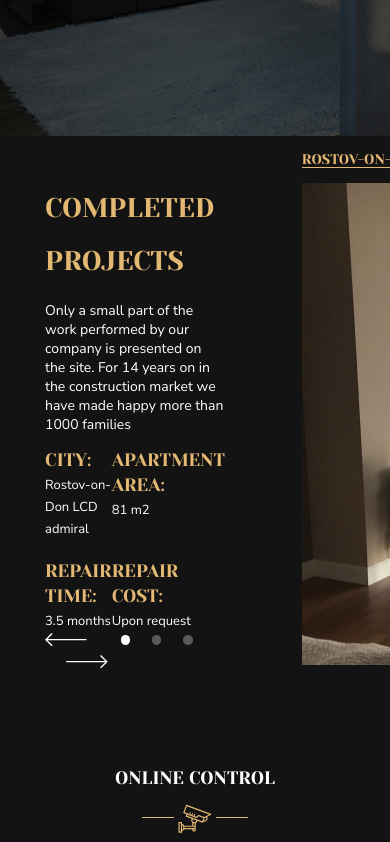
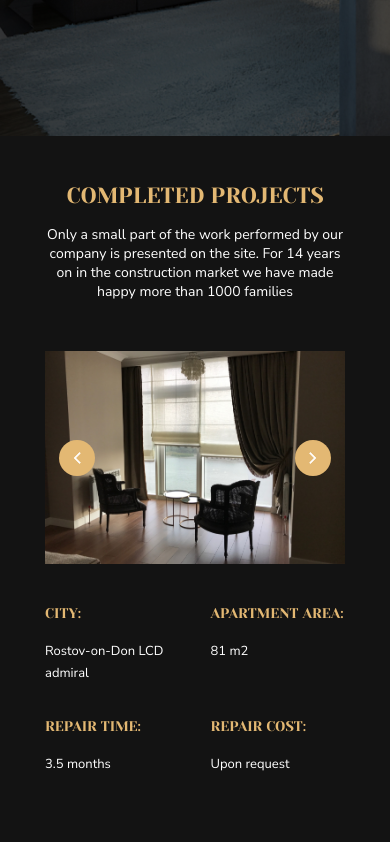
Before and after one commit to ivan-developer-01/IC-RDP-project, a plain HTML site: page index.html in a window 390 px wide. Shown: the part 662-1504 px from the top of the page. Drawn offline with Linux system fonts and the light colour scheme.

Commit message:
mobile: adapt the completed-projects section

```diff
--- a/index.html
+++ b/index.html
@@ -61,6 +61,25 @@
 						Only a small part of the work performed by our company is presented on the site. For 14 years on in the construction market we have made happy more than 1000 families
 					</p>
 
+					<div class="completed-projects__mobile-slider">
+						<div class="completed-projects__image-list">
+							<img class="completed-projects__image active" src="images/1_rostov_on_don_admiral_tab.png" alt="Rostov-on-Don, Admiral">
+							<!-- The 2_sochi_thieves_tab.png and 3_rostov_on_don_patriotic_tab.png are not real assets and are placeholders. -->
+							<img class="completed-projects__image" src="images/2_sochi_thieves_tab.png" alt="Sochi Thieves">
+							<img class="completed-projects__image" src="images/3_rostov_on_don_patriotic_tab.png" alt="Rostov-on-Don Patriotic">
+						</div>
+
+						<div class="completed-projects__mobile-slider-controls">
+							<div class="completed-projects__mobile-slider-arrow">
+								<img src="images/slider-arrow-left.svg" alt="arrow left">
+							</div>
+
+							<div class="completed-projects__mobile-slider-arrow">
+								<img src="images/slider-arrow-right.svg" alt="arrow right">
+							</div>
+						</div>
+					</div>
+
 					<div class="repair-details">
 						<div class="repair-details__item">
 							<h3 class="title">City:</h3>
@@ -82,6 +101,7 @@
 							<span>Upon request</span>
 						</div>
 					</div>
+
 					<div class="completed-projects__pagination">
 						<div>
 							<img src="images/arrow-left.svg" class="pagination__arrow-left" alt="arrow left">
@@ -94,6 +114,7 @@
 						</div>
 					</div>
 				</div>
+
 				<div class="completed-projects__slider">
 					<ul class="completed-projects__tabs">
 						<li><a href="#" class="link active">Rostov-on-Don, Admiral</a></li>
@@ -103,11 +124,9 @@
 
 					<div class="completed-projects__image-list">
 						<img class="completed-projects__image active" src="images/1_rostov_on_don_admiral_tab.png" alt="Rostov-on-Don, Admiral">
-						<!-- The 2_sochi_thieves_tab.png and 3_rostov_on_don_patriotic_tab.png are not real assets and are placeholders. -->
 						<img class="completed-projects__image" src="images/2_sochi_thieves_tab.png" alt="Sochi Thieves">
 						<img class="completed-projects__image" src="images/3_rostov_on_don_patriotic_tab.png" alt="Rostov-on-Don Patriotic">
 					</div>
-
 				</div>
 			</div>
 		</section>
--- a/mobile.css
+++ b/mobile.css
@@ -1,7 +1,20 @@
+.completed-projects__mobile-slider {
+	display: none;
+}
+
 @media screen and (max-width: 1300px) {
 	/* main styles */
 	section {
 		padding: 0 18px;
+	}
+
+	p {
+		font-size: 11px;
+	}
+
+	h2.title {
+		font-size: 22px;
+		line-height: 30.49px;
 	}
 	/* /main styles */
 
@@ -39,4 +52,60 @@
 		margin-top: 26px;
 	}
 	/* /hero */
+
+	/* completed-projects */
+	.completed-projects .container {
+		display: block;
+		text-align: center;
+	}
+	.completed-projects .completed-projects__slider {
+		display: none;
+	}
+
+	.completed-projects .completed-projects__pagination {
+		display: none;
+	}
+
+	.completed-projects .completed-projects__mobile-slider {
+		display: block;
+		position: relative;
+		max-width: 100%;
+		margin-top: 36px;
+		margin-bottom: 36.45px;
+	}
+
+	.completed-projects .completed-projects__mobile-slider .completed-projects__image {
+		width: 100%;
+	}
+
+	.completed-projects .completed-projects__mobile-slider-controls {
+		display: flex;
+		justify-content: space-between;
+		width: 100%;
+		padding: 0 14px;
+		position: absolute;
+		top: calc(50% - calc(36px / 2));
+	}
+
+	.completed-projects .completed-projects__mobile-slider-arrow {
+		background: #E3B873;
+		cursor: pointer;
+		height: 36px;
+		width: 36px;
+		border-radius: 50%;
+		display: flex;
+		justify-content: center;
+		align-items: center;
+	}
+
+	.completed-projects .repair-details {
+		text-align: left;
+		gap: 31px;
+	}
+
+	.completed-projects .repair-details h3 {
+		margin-bottom: 13px;
+		font-size: 14px;
+	}
+	/* /completed-projects */
 }
```
Also changed, not shown: images/slider-arrow-left.svg (added), images/slider-arrow-right.svg (added).
